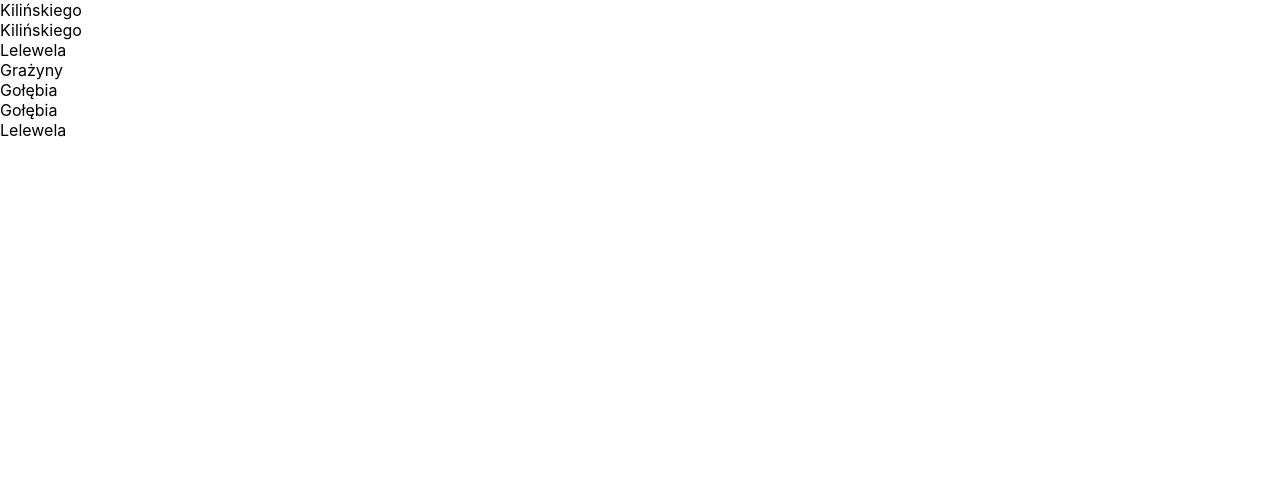
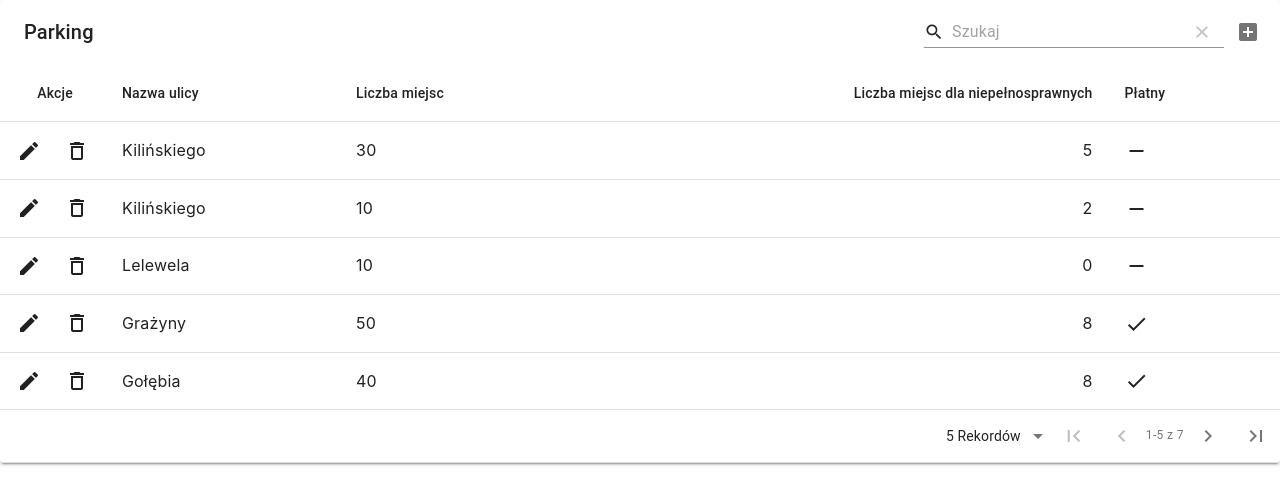
Before and after one commit to Magdalena1610/zadanie_rek_smart_factor, a React (Create React App) app: page / in a window 1280 px wide. Shown: the top 504 px of the page. Built offline with nearby package versions, Linux system fonts and the light colour scheme.

Commit message:
tabela - wyświetlanie,dodawanie,sortowanie,usuwanie

```diff
--- a/package.json
+++ b/package.json
@@ -3,10 +3,13 @@
   "version": "0.1.0",
   "private": true,
   "dependencies": {
+    "@material-ui/core": "^4.11.0",
+    "@material-ui/icons": "^4.9.1",
     "@terrestris/react-geo": "^14.0.1",
     "@testing-library/jest-dom": "^4.2.4",
     "@testing-library/react": "^9.5.0",
     "@testing-library/user-event": "^7.2.1",
+    "material-table": "^1.68.1",
     "ol": "^6.4.3",
     "react": "^16.13.1",
     "react-dom": "^16.13.1",
--- a/public/index.html
+++ b/public/index.html
@@ -2,7 +2,7 @@
 <html lang="en">
   <head>
     <meta charset="utf-8" />
-    <link rel="icon" href="%PUBLIC_URL%/favicon.ico" />
+    <link rel="stylesheet" href="https://fonts.googleapis.com/icon?family=Material+Icons"/>
     <meta name="viewport" content="width=device-width, initial-scale=1" />
     <meta name="theme-color" content="#000000" />
     <meta
@@ -10,34 +10,14 @@
       content="Web site created using create-react-app"
     />
     <link rel="apple-touch-icon" href="%PUBLIC_URL%/logo192.png" />
-    <!--
-      manifest.json provides metadata used when your web app is installed on a
-      user's mobile device or desktop. See https://developers.google.com/web/fundamentals/web-app-manifest/
-    -->
+
     <link rel="manifest" href="%PUBLIC_URL%/manifest.json" />
-    <!--
-      Notice the use of %PUBLIC_URL% in the tags above.
-      It will be replaced with the URL of the `public` folder during the build.
-      Only files inside the `public` folder can be referenced from the HTML.
 
-      Unlike "/favicon.ico" or "favicon.ico", "%PUBLIC_URL%/favicon.ico" will
-      work correctly both with client-side routing and a non-root public URL.
-      Learn how to configure a non-root public URL by running `npm run build`.
-    -->
     <title>React App</title>
   </head>
   <body>
     <noscript>You need to enable JavaScript to run this app.</noscript>
     <div id="root"></div>
-    <!--
-      This HTML file is a template.
-      If you open it directly in the browser, you will see an empty page.
 
-      You can add webfonts, meta tags, or analytics to this file.
-      The build step will place the bundled scripts into the <body> tag.
-
-      To begin the development, run `npm start` or `yarn start`.
-      To create a production bundle, use `npm run build` or `yarn build`.
-    -->
   </body>
 </html>
--- a/src/App.js
+++ b/src/App.js
@@ -1,19 +1,140 @@
 import React, {Component} from 'react';
+import MaterialTable from 'material-table';
 
 import parkingi from './data/parkingi';
+import './App.css';
 
-import './App.css';
+//class App extends Component {
+
+
+
+//   render(){
+//     return(
+//       <div>
+//         {parkingi.features.map(park =><div key={park.properties.street+park.properties.spots+'/'+park.properties.handicappedSpots}> {park.properties.street+park.properties.spots+'/'+park.properties.handicappedSpots}</div>)}
+//       </div>
+//     )
+//   }
+// }
+// export default App;
+
+const newTabStreet=[];
+parkingi.features.map(park=>newTabStreet.push({name: park.properties.street}))
+console.log(newTabStreet.map(newTab => newTab.name.split('" "')))
+
 
 class App extends Component {
 
 
+  state = {
+    columns: [
+      { title: 'Nazwa ulicy', field: 'properties.street' },
+      { title: 'Liczba miejsc', field: 'properties.spots' },
+      { title: 'Liczba miejsc dla niepełnosprawnych', field: 'properties.handicappedSpots', type: 'numeric' },
+      { title: 'Płatny', field: 'properties.paid', type: 'boolean' },
+    ],
+    data: parkingi.features,
+
+  }
+
+  handleOnRowAdd = newData => new Promise((resolve) => {
+      setTimeout(() => {
+        resolve();
+        this.setState((prevState) => {
+          const data = [...prevState.data];
+          data.push(newData);
+          return { ...prevState, data };
+        });
+      }, 600)
+  });
+
+  handleOnRowUpdate = oldData =>  new Promise((resolve) => {
+    setTimeout(() => {
+      resolve();
+      this.setState((prevState) => {
+        const data = [...prevState.data];
+        data.splice(data.indexOf(oldData), 1);
+        return { ...prevState, data };
+      });
+    }, 600)
+  });
+
+  handleOnRowDelete = oldData =>  new Promise((resolve) => {
+    setTimeout(() => {
+      resolve();
+      this.setState((prevState) => {
+        const data = [...prevState.data];
+        data.splice(data.indexOf(oldData), 1);
+        return { ...prevState, data };
+      });
+    }, 600)
+  });
+
 
   render(){
-    return(
-      <div>
-        {parkingi.features.map(park =><div key={park.properties.street+park.properties.spots}> {park.properties.street}</div>)}
-      </div>
+    return (
+      <MaterialTable
+        title="Parking"
+        columns={this.state.columns}
+        data={this.state.data}
+        editable={
+        {
+          onRowAdd: this.handleOnRowAdd,
+          onRowUpdate: this.handleOnRowUpdate,
+          onRowDelete: this.handleOnRowDelete,
+        }
+      }
+        localization={{
+          body: {
+              emptyDataSourceMessage: "Brak rekordów do wyświetlenia.",
+              addTooltip: 'Dodaj',
+              deleteTooltip: 'Usuń',
+              editTooltip: 'Edytuj',
+              filterRow: {
+                  filterTooltip: 'Filtr'
+              },
+              editRow: {
+                  deleteText: 'Czy chcesz usunąć?',
+                  cancelTooltip: 'Anuluj',
+                  saveTooltip: 'Zapisz'
+              }
+          },
+          grouping: {
+              placeholder: "Tirer l'entête ...",
+              groupedBy: 'Grupuj według:'
+          },
+          header: {
+              actions: 'Akcje'
+          },
+          pagination: {
+              labelDisplayedRows: '{from}-{to} z {count}',
+              labelRowsSelect: 'Rekordów',
+              labelRowsPerPage: 'Rekordów na stronie:',
+              firstAriaLabel: 'Pierwsza strona',
+              firstTooltip: 'Pierwsza strona',
+              previousAriaLabel: 'Poprzednia strona',
+              previousTooltip: 'Poprzednia strona',
+              nextAriaLabel: 'Następna strona',
+              nextTooltip: 'Następna strona',
+              lastAriaLabel: 'Ostatnia strona',
+              lastTooltip: 'Ostatnia strona'
+          },
+          toolbar: {
+              addRemoveColumns: 'Ajouter ou supprimer des colonnes',
+              nRowsSelected: '{0} rekordów(s) wybranych(s)',
+              showColumnsTitle: 'Wyświetl kolumny',
+              showColumnsAriaLabel: 'Wyświetl kolumny',
+              exportTitle: 'Eksportuj',
+              exportAriaLabel: 'Eksportuj',
+              exportName: 'Eksportuj jako CSV',
+              searchTooltip: 'Szukaj',
+              searchPlaceholder: 'Szukaj'
+          }
+     }}/>
     )
-  }
-}
+  }}
+
+
+
+
 export default App;
```
Also changed, not shown: 1 other file (tests, documents, lock files or other folders).
